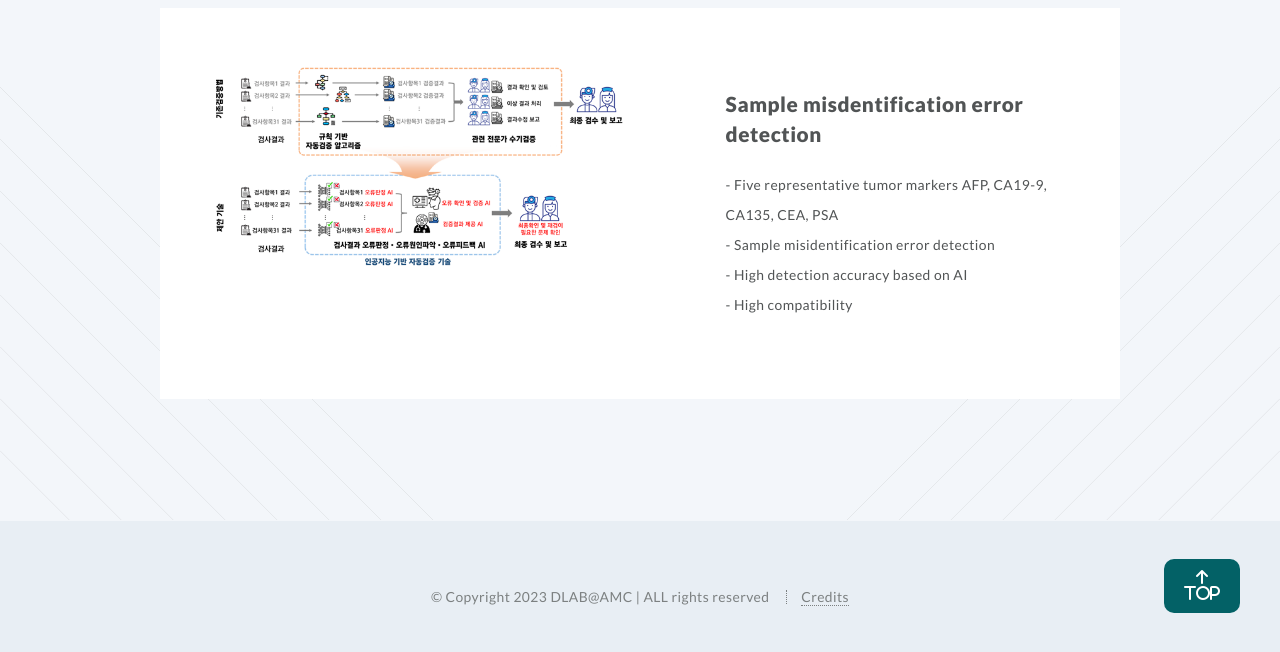
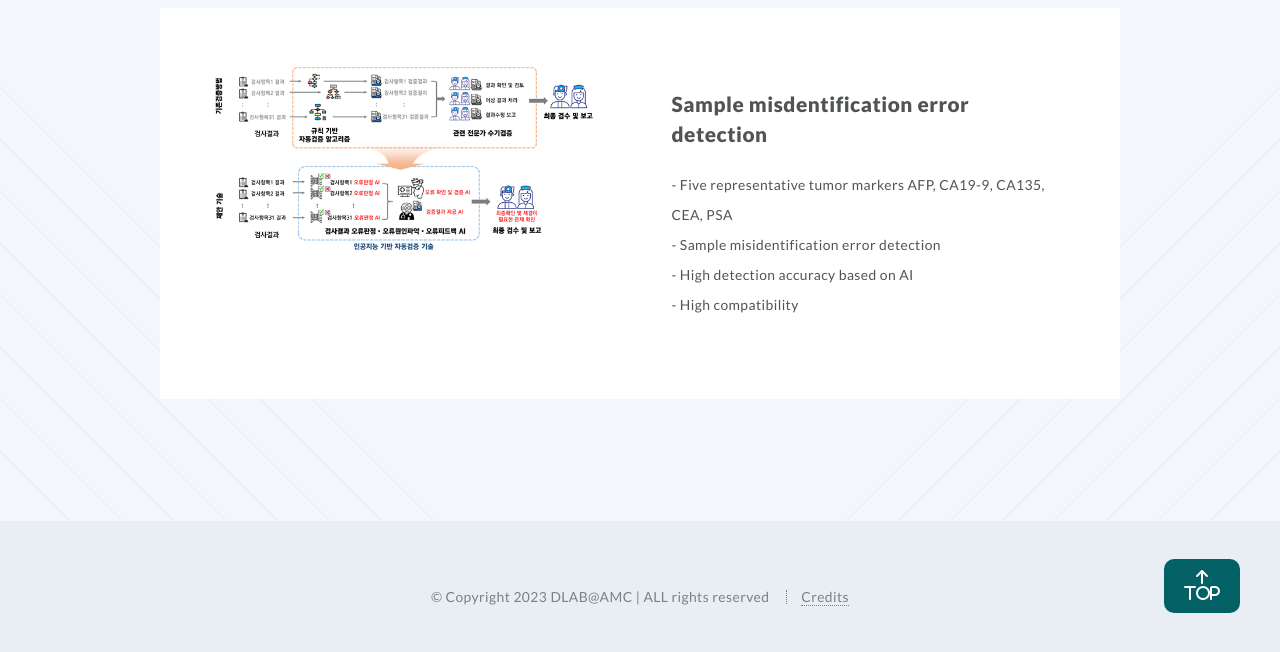
Before and after one commit to ydon1111/ydon1111.github.io, a Jekyll site: the page built from htmls/research/lab_test.html, in a window 1280 px wide and 1400 px high, scrolled down 497 px. Shown: the part 727-1379 px from the top of the window. Built offline with Jekyll 4.4.1, drawn with Linux system fonts in a browser that asks for light colours; nearby versions of some CDN libraries.

Commit message:
비율 조정

```diff
--- a/css/style.css
+++ b/css/style.css
@@ -1653,14 +1653,17 @@
 }
 
 .image-container {
-	width: 50%;
+	width: 60%;
 	/* Adjust the width as needed */
 	box-sizing: border-box;
+
 }
 .content-container {
-	width: 40%;
+	width: 60%;
 	/* Adjust the width as needed */
 	box-sizing: border-box;
+	margin-left: 63px;
+
 }
 
 
```
